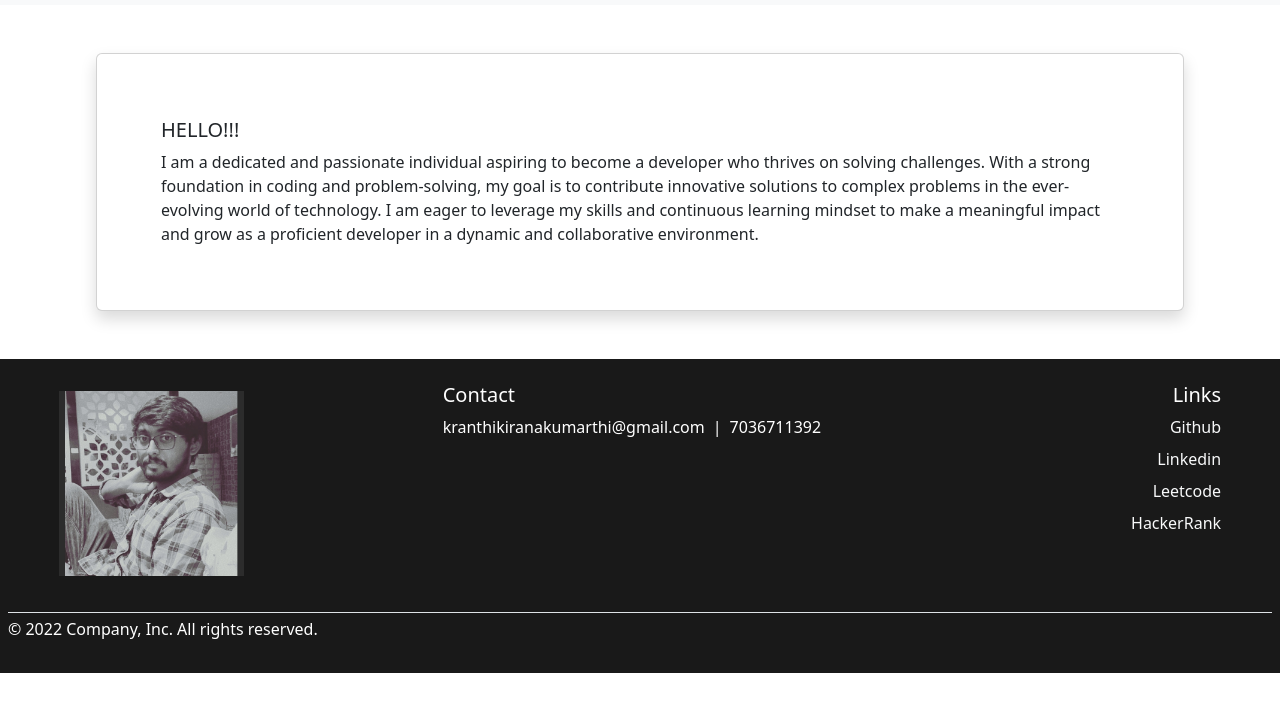
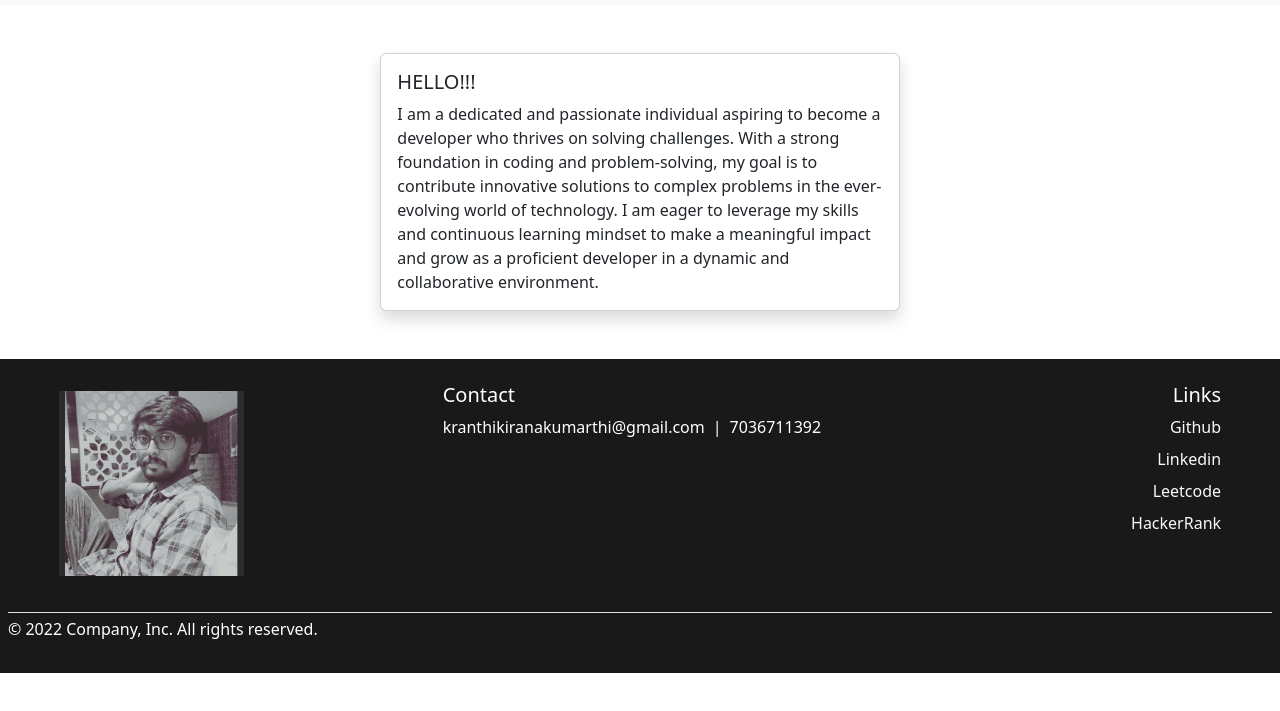
Before and after one commit to kranthi21/Profile, a website: page index.html in a window 1280 px wide. Shown: the part 51-762 px from the top of the page. Drawn offline with nearby package versions, Linux system fonts and the light colour scheme.

Commit message:
correction index small device

```diff
--- a/index.html
+++ b/index.html
@@ -73,8 +73,9 @@
         </section>
 
         <section id = "aboutme ">
-          <div class="m-5">
-          <div class="card shadow  p-5 m-5" style="width: auto;">
+          <div class=" row my-5">
+            <div class=" col-md-5 mx-auto">
+            <div class="card shadow " style="width: auto;">
               <!-- <img src="..." class="card-img-top" alt="..."> -->
               <div class="card-body">
                 <h5 class="card-title">HELLO!!!</h5>
@@ -82,6 +83,7 @@
                   With a strong foundation in coding and problem-solving, my goal is to contribute innovative solutions to complex problems in
                   the ever-evolving world of technology. I am eager to leverage my skills and continuous learning mindset to
                   make a meaningful impact and grow as a proficient developer in a dynamic and collaborative environment.</p>
+              </div>
             </div>
             </div>
           </div>
```
Lines whose indentation alone changed are shown as unchanged.
